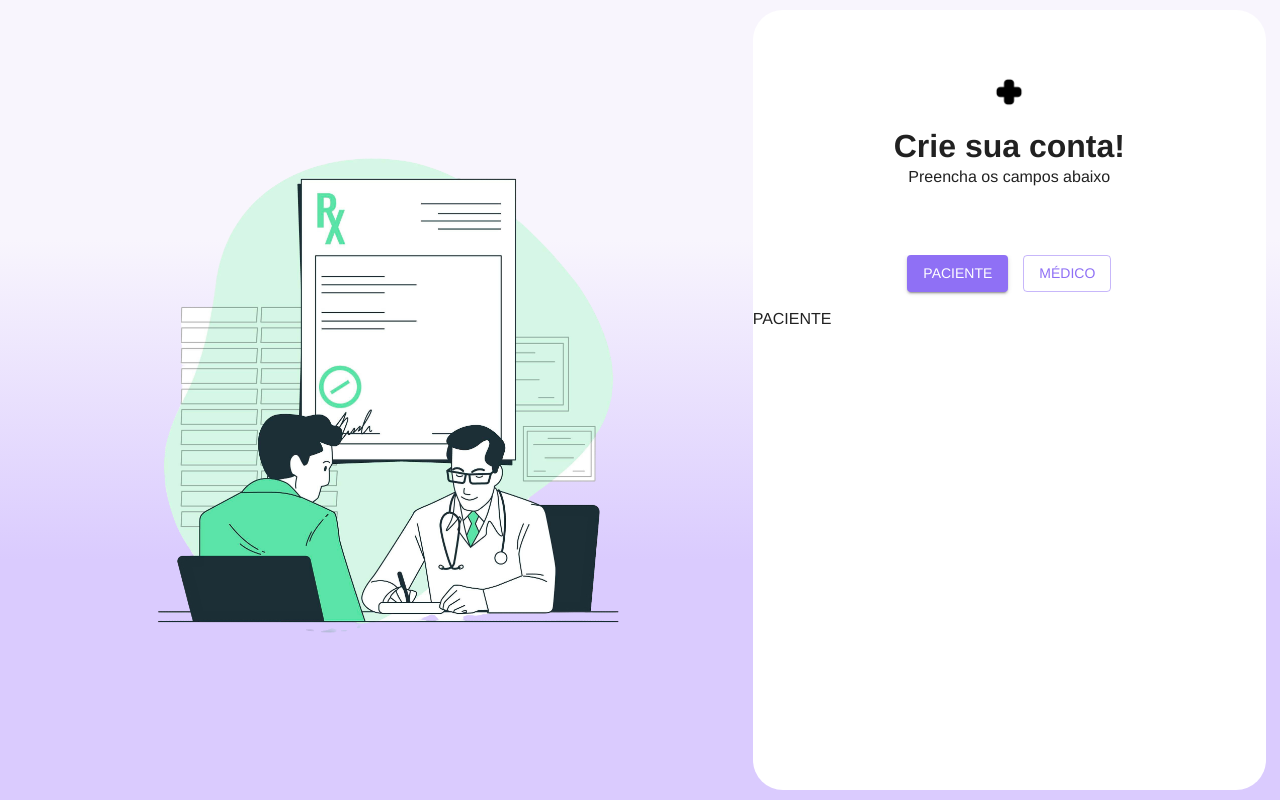
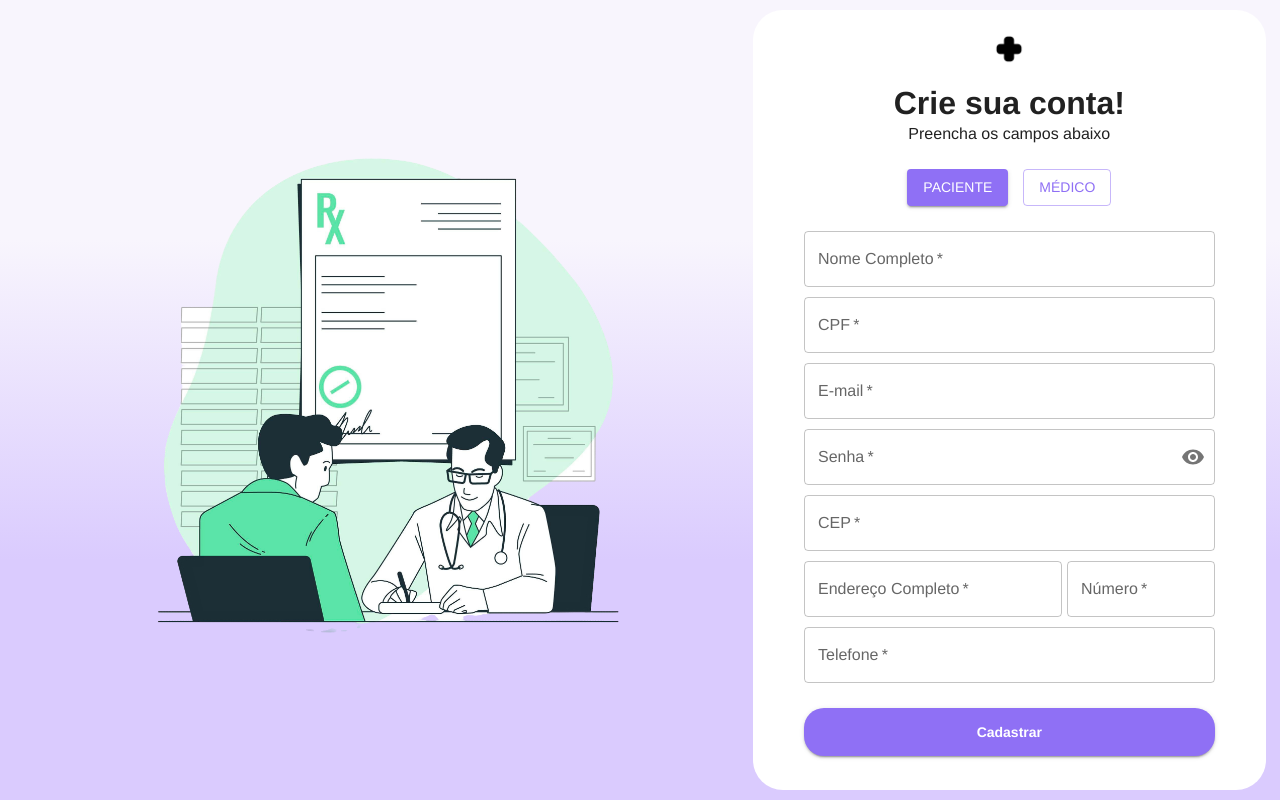
Before and after one commit to AryaneLadeira/Medicca, a React (Vite) app in the folder medicca-front/: page /registrar-conta in a window 1280 px wide. Built offline with nearby package versions, Linux system fonts and the light colour scheme; a web font is replaced by a local one.

Commit message:
Fixing animation

```diff
--- a/medicca-front/src/components/atoms/PasswordField/index.tsx
+++ b/medicca-front/src/components/atoms/PasswordField/index.tsx
@@ -4,9 +4,10 @@ import { useState } from 'react';
 
 interface PasswordFieldProps {
   label: string;
+  margin: 'normal' | 'none';
 }
 
-function PasswordField({ label }: PasswordFieldProps) {
+function PasswordField({ label, margin }: PasswordFieldProps) {
   const [showPassword, setShowPassword] = useState(false);
 
   const handleClickShowPassword = () => setShowPassword(!showPassword);
@@ -18,7 +19,7 @@ function PasswordField({ label }: PasswordFieldProps) {
       variant="outlined"
       type={showPassword ? 'text' : 'password'}
       fullWidth
-      margin="normal"
+      margin={margin}
       slotProps={{
         input: {
           endAdornment: (
--- a/medicca-front/src/components/molecules/SignupImageSlider/style.scss
+++ b/medicca-front/src/components/molecules/SignupImageSlider/style.scss
@@ -1,4 +1,3 @@
 .slide-image-container {
-    position: relative;
     width: 100%;
   }
--- a/medicca-front/src/components/molecules/SlideAnimationSlider/index.tsx
+++ b/medicca-front/src/components/molecules/SlideAnimationSlider/index.tsx
@@ -8,7 +8,7 @@ interface FormSliderProps {
   SecondObject: React.ReactNode;
 }
 
-export default function SlideAnimationSlider({
+function SlideAnimationSlider({
   booleanTest,
   containerRef,
   FirstObject,
@@ -16,7 +16,7 @@ export default function SlideAnimationSlider({
 }: FormSliderProps) {
   return (
     <>
-      <Box>
+      <Box className="slide-form-container">
         <Slide
           in={booleanTest}
           direction="left"
@@ -24,8 +24,8 @@ export default function SlideAnimationSlider({
           mountOnEnter
           unmountOnExit
         >
-          <Box sx={{ position: 'absolute', width: '100%', height: '100%' }}>
-            {FirstObject}
+          <Box sx={{ width: '100%', height: '100%' }}>
+            {booleanTest ? FirstObject : ''}
           </Box>
         </Slide>
 
@@ -36,11 +36,13 @@ export default function SlideAnimationSlider({
           mountOnEnter
           unmountOnExit
         >
-          <Box sx={{ position: 'absolute', width: '100%', height: '100%' }}>
-            {SecondObject}
+          <Box sx={{ width: '100%', height: '100%' }}>
+            {!booleanTest ? SecondObject : ''}
           </Box>
         </Slide>
       </Box>
     </>
   );
 }
+
+export default SlideAnimationSlider;
--- a/medicca-front/src/components/organisms/LoginForm/index.tsx
+++ b/medicca-front/src/components/organisms/LoginForm/index.tsx
@@ -17,7 +17,7 @@ function LoginForm() {
           margin="normal"
           type="email"
         />
-        <PasswordField label="Senha" />
+        <PasswordField label="Senha" margin="normal" />
         <ForgotPasswordLink />
         <LoginButton />
         <GoogleButton />
--- a/medicca-front/src/components/organisms/LoginForm/style.scss
+++ b/medicca-front/src/components/organisms/LoginForm/style.scss
@@ -3,3 +3,8 @@
     align-items: center;
     justify-content: center;
   }
+
+  .login-form {
+    width: 80%;
+    max-width: 400px;
+  }
--- a/medicca-front/src/components/organisms/PatientSignupForm/index.tsx
+++ b/medicca-front/src/components/organisms/PatientSignupForm/index.tsx
@@ -1,4 +1,112 @@
+import { Box, Button, TextField } from '@mui/material';
+import { useState } from 'react';
+import PasswordField from '../../atoms/PasswordField';
 import './style.scss';
-export default function PatientSignupForm() {
-  return <>PACIENTE</>;
+
+function PatientSignupForm() {
+  const [formData, setFormData] = useState({
+    name: '',
+    cpf: '',
+    email: '',
+    cep: '',
+    address: '',
+    phone: '',
+  });
+
+  const handleChange = (e: React.ChangeEvent<HTMLInputElement>) => {
+    const { name, value } = e.target;
+    setFormData((prev) => ({ ...prev, [name]: value }));
+  };
+
+  const handleSubmit = (e: React.FormEvent<HTMLFormElement>) => {
+    e.preventDefault();
+    console.log('Form Data:', formData);
+  };
+
+  return (
+    <Box className="patient-signup-form-container">
+      <form onSubmit={handleSubmit} className="patient-signup-form">
+        <TextField
+          label="Nome Completo"
+          name="name"
+          value={formData.name}
+          onChange={handleChange}
+          fullWidth
+          required
+        />
+
+        <TextField
+          label="CPF"
+          name="cpf"
+          value={formData.cpf}
+          onChange={handleChange}
+          fullWidth
+          required
+          inputProps={{ maxLength: 14 }}
+        />
+
+        {/* E-mail */}
+        <TextField
+          label="E-mail"
+          name="email"
+          type="email"
+          value={formData.email}
+          onChange={handleChange}
+          fullWidth
+          required
+        />
+
+        <PasswordField label="Senha" margin="none" />
+
+        <TextField
+          label="CEP"
+          name="cep"
+          value={formData.cep}
+          onChange={handleChange}
+          fullWidth
+          required
+        />
+
+        <Box className="address-container">
+          <TextField
+            label="Endereço Completo"
+            name="address"
+            value={formData.address}
+            onChange={handleChange}
+            fullWidth
+            required
+          />
+          <TextField
+            label="Número"
+            name="address"
+            value={formData.address}
+            onChange={handleChange}
+            required
+          />
+        </Box>
+
+        <TextField
+          label="Telefone"
+          name="phone"
+          value={formData.phone}
+          onChange={handleChange}
+          fullWidth
+          required
+        />
+
+        <Button
+          type="submit"
+          variant="contained"
+          color="primary"
+          fullWidth
+          sx={{ marginTop: 2 }}
+          className="large-btn"
+        >
+          Cadastrar
+        </Button>
+      </form>
+    </Box>
+  );
 }
+
+export default PatientSignupForm;
--- a/medicca-front/src/components/organisms/PatientSignupForm/style.scss
+++ b/medicca-front/src/components/organisms/PatientSignupForm/style.scss
@@ -0,0 +1,23 @@
+.patient-signup-form {
+  width: 80%;
+  max-width: 400;
+  display: flex;
+  flex-direction: column;
+  gap: 10px;
+  padding: 10px 0px;
+  box-sizing: border-box;
+}
+
+.patient-signup-form-container {
+  display: flex;
+  align-items: center;
+  justify-content: center;
+}
+
+.address-container {
+  display: flex;
+  width: 100%;
+  justify-content: center;
+  align-items: center;
+  gap: 5px;
+}
--- a/medicca-front/src/components/organisms/SlideForm/style.scss
+++ b/medicca-front/src/components/organisms/SlideForm/style.scss
@@ -1,6 +1,4 @@
 .slide-form-container {
-    position: relative;
-    overflow: hidden;
-    min-height: 60%;
+    overflow-x: hidden;
     width: 100%;
   }
--- a/medicca-front/src/pages/Signup/style.scss
+++ b/medicca-front/src/pages/Signup/style.scss
@@ -12,13 +12,13 @@
 
   @media (max-width: 600px) {
     margin: 0;
-    height: 100vh;
+    min-height: 100vh;
+    height: auto;
   }
 }
 
 .signup {
   background-image: linear-gradient(#f8f5fd 30%, #dacbfe 70%);
-  min-height: 100vh;
   display: flex;
   align-items: center;
 }
@@ -27,6 +27,5 @@
   display: flex;
   justify-content: center;
   align-items: center;
-  overflow: hidden;
-  position: relative;
+  overflow-x: hidden;
 }
```
